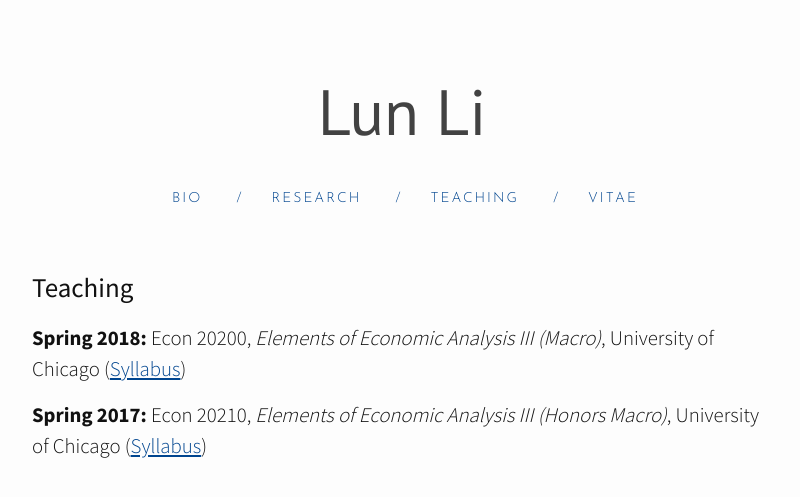
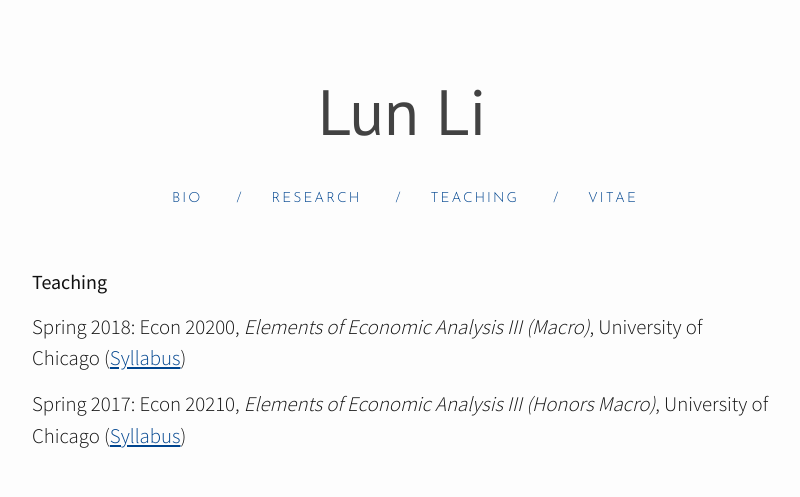
Before and after one commit to lunli-econ/lunli-econ.github.io, a Jekyll site: the page built from 2teaching.md, in a window 1280 px wide. Shown: the top 497 px of the page, without its empty margins (238-1038 px from the left). Built offline with Jekyll 4.4.1, drawn with Linux system fonts in a browser that asks for light colours; nearby versions of some CDN libraries.

Commit message:
Update format

```diff
--- a/2teaching.md
+++ b/2teaching.md
@@ -3,8 +3,9 @@
 title: Teaching
 permalink: /Teaching/
 ---
-# Teaching
 
-**Spring 2018:** Econ 20200, *Elements of Economic Analysis III (Macro)*, University of Chicago (<a href="/assets/docs/syllabus_2018.pdf"><u>Syllabus</u></a>)
+#### Teaching
 
-**Spring 2017:**  Econ 20210, *Elements of Economic Analysis III (Honors Macro)*, University of Chicago (<a href="/assets/docs/syllabus_2017.pdf"><u>Syllabus</u></a>)
+Spring 2018: Econ 20200, *Elements of Economic Analysis III (Macro)*, University of Chicago (<a href="/assets/docs/syllabus_2018.pdf"><u>Syllabus</u></a>)
+
+Spring 2017:  Econ 20210, *Elements of Economic Analysis III (Honors Macro)*, University of Chicago (<a href="/assets/docs/syllabus_2017.pdf"><u>Syllabus</u></a>)
```
